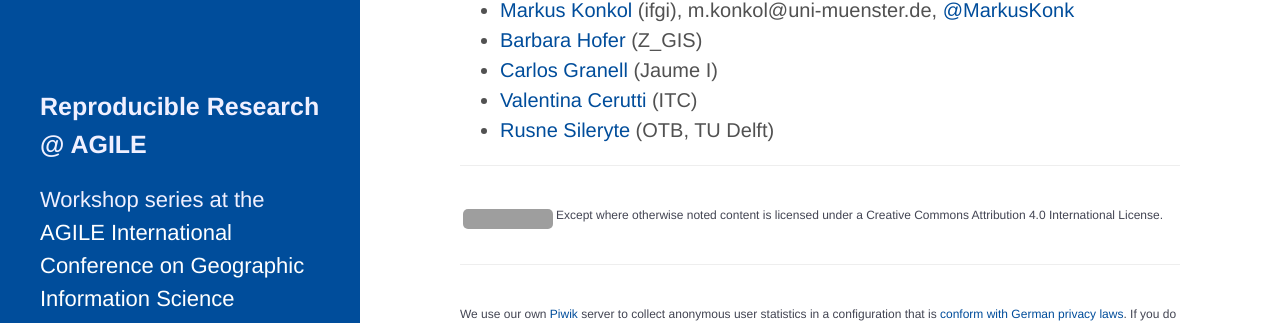
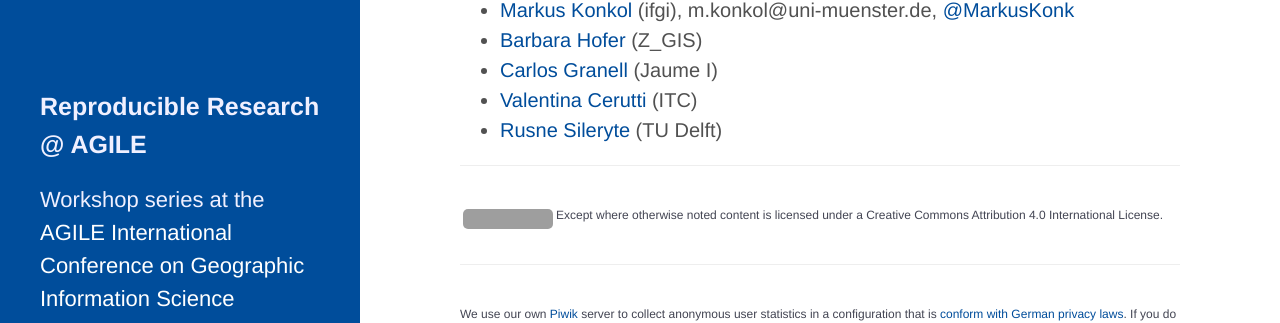
Before and after one commit to reproducible-agile/reproducible-agile.github.io, a Jekyll site: the page built from index.md, in a window 1280 px wide and 900 px high, scrolled down 1890 px. Shown: the part 234-557 px from the top of the window. Built offline with Jekyll 4.4.1, drawn with Linux system fonts in a browser that asks for light colours; nearby versions of some CDN libraries; comment, search, counter and statistics services are not loaded; grey boxes are pictures that could not be loaded.

Commit message:
fix Rusne's affiliation

```diff
--- a/index.md
+++ b/index.md
@@ -66,4 +66,4 @@ They will be announced on _May 15 2018_.
 - [Barbara Hofer](https://orcid.org/0000-0001-7078-3766) (Z_GIS)
 - [Carlos Granell](https://orcid.org/0000-0003-1004-9695) (Jaume I)
 - [Valentina Cerutti](https://orcid.org/0000-0002-9612-1581) (ITC)
-- [Rusne Sileryte](https://orcid.org/0000-0002-8245-3016) (OTB, TU Delft)
+- [Rusne Sileryte](https://orcid.org/0000-0002-8245-3016) (TU Delft)
```
